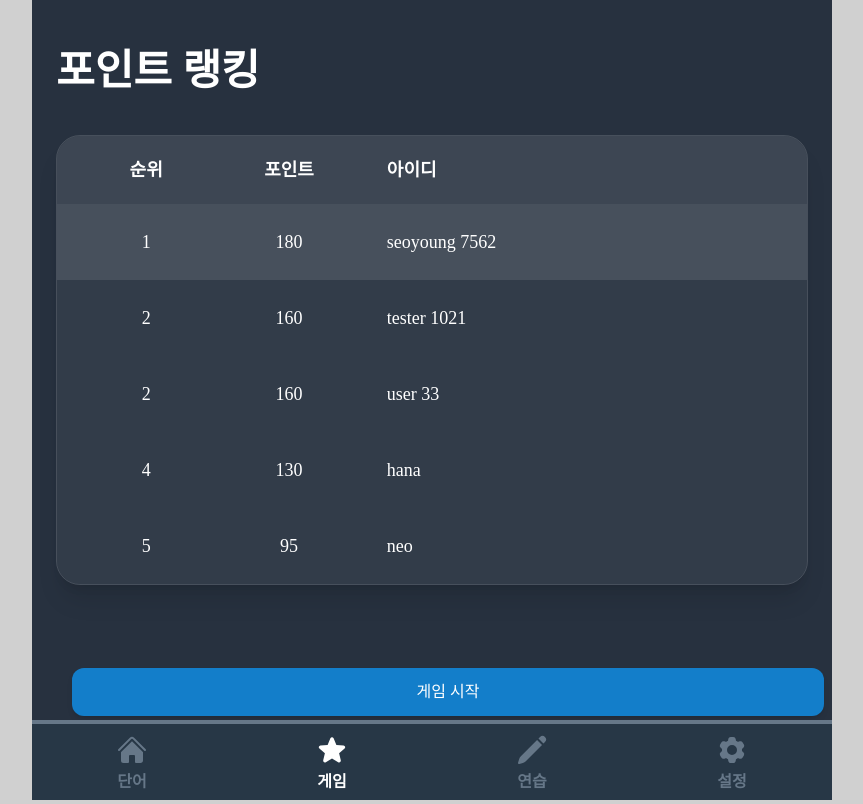
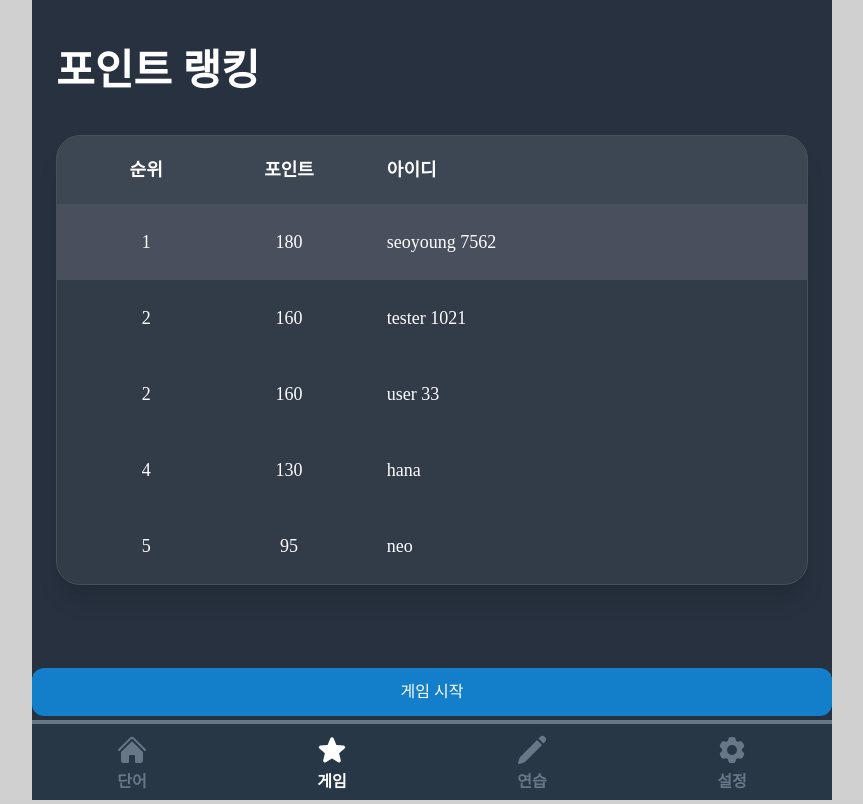
Before and after one commit to AI-X-Team-2/Final_Front, a React (Vite) app: page /ranking in a window 1280 px wide. Shown: the whole page, without its empty margins (208-1071 px from the left). Built offline with nearby package versions, Linux system fonts and the light colour scheme.

Commit message:
확정 랭킹 페이지 & 게임 페이지

```diff
--- a/src/pages/Ranking.jsx
+++ b/src/pages/Ranking.jsx
@@ -61,12 +61,20 @@ export default function Ranking() {
                 </div>
             </div>
 
-            {/* ⭐ 하단 고정 버튼: 컨테이너(50rem) 기준 가로 중앙 */}
-            <div className="absolute bottom-[84px] left-0 right-0 px-6 pointer-events-none">
-                <div className="pointer-events-auto">
-                    <MainButton label="게임 시작" onClick={goGame} className="w-full" />
+
+            {/* 하단 고정 버튼: 가로 꽉 + 둥근 모서리 */}
+            <div className="absolute bottom-[84px] inset-x-0 pointer-events-none">
+                {/* 둥근 래퍼로 버튼을 클리핑 */}
+                <div className="pointer-events-auto rounded-xl overflow-hidden">
+                    <MainButton
+                        label="게임 시작"
+                        onClick={goGame}
+                        className="w-full !mx-0 !rounded-none"
+                    />
                 </div>
             </div>
+
+
 
 
         </div>
```
